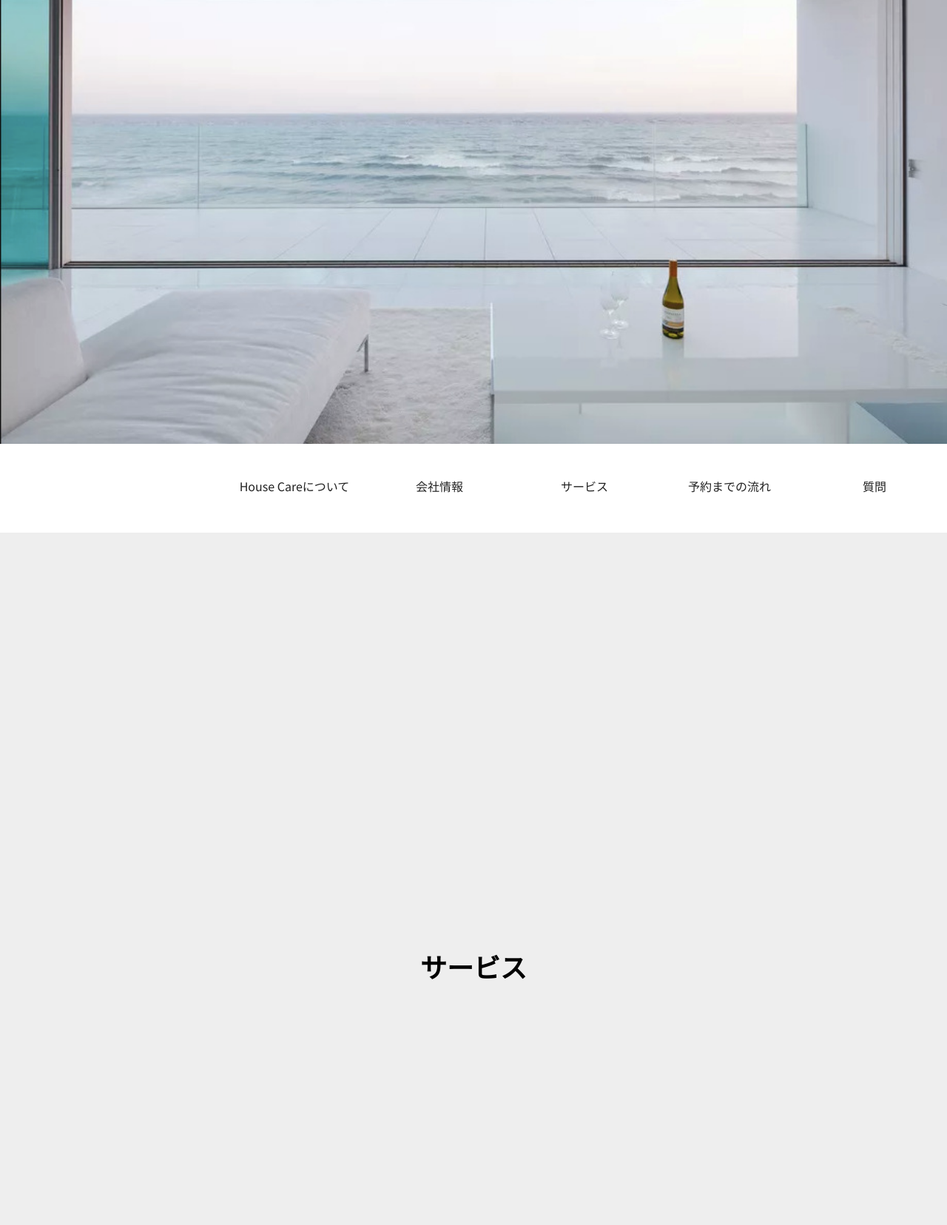
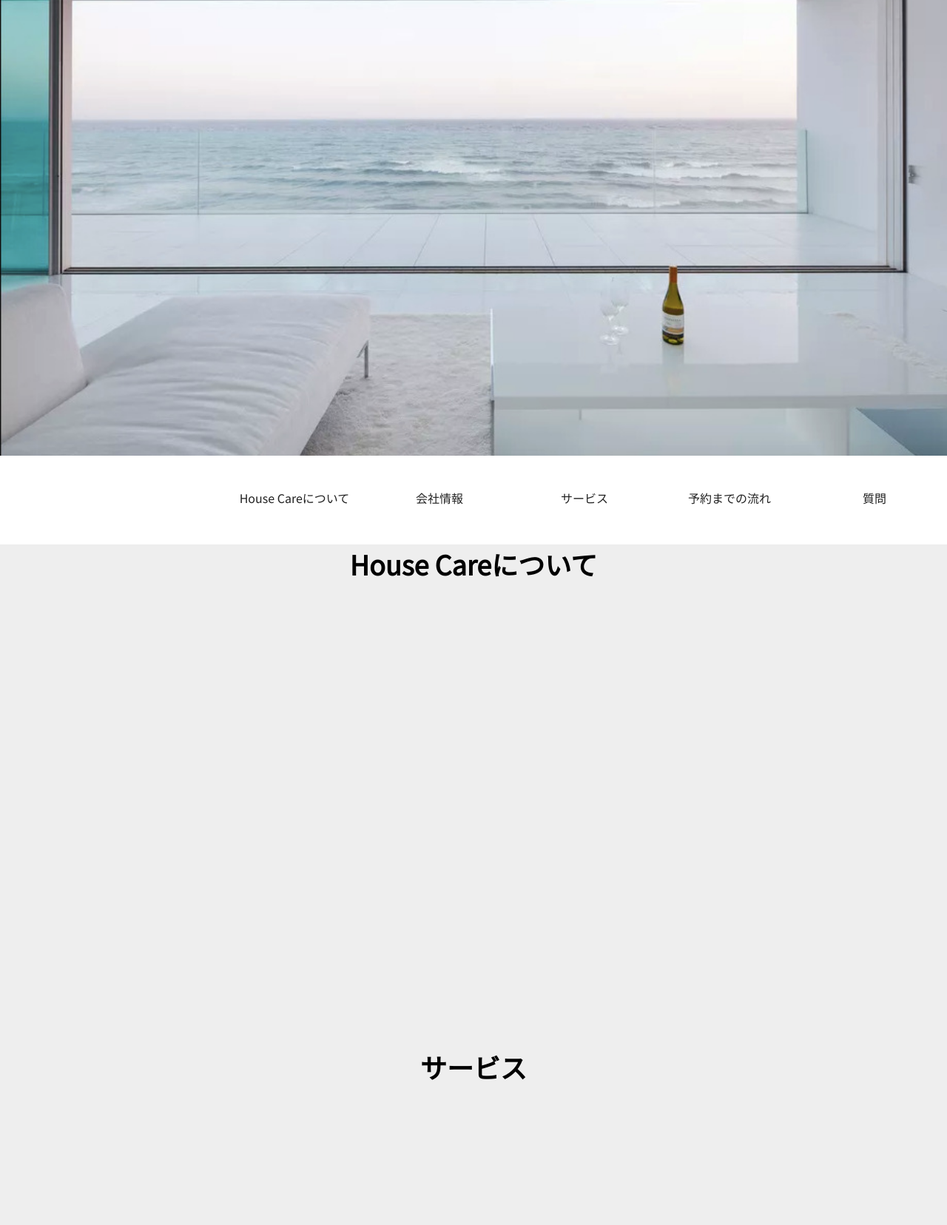
Before and after one commit to blueletter123456789/test, a PHP site: page /github/design/house_cleaning/index.html in a window 1280 px wide. Shown: the part 80-1736 px from the top of the page at 74% size. Run offline with PHP 8.4, Linux system fonts and the light colour scheme.

Commit message:
【修正】ハウスクリーニング２ 【修正】ハウスクリーニング_微調整

```diff
--- a/design/house_cleaning/CSS/style.css
+++ b/design/house_cleaning/CSS/style.css
@@ -36,7 +36,7 @@
 /*写真挿入部分*/
 .top > .top_image > .image{
 	width: 100vw;
-	height: 75vh;
+	height: 77vh;
 	background-image: url(/github/design/house_cleaning/IMG/room_image.jpg);
 	background-size: cover;
 	background-position: center;
@@ -97,6 +97,7 @@
 .about{
 	width: 100vw;
 	height: 85vh;
+	margin-top: 15vh;
 	background-color: #eeeeee;
 }
 
--- a/design/house_cleaning2/CSS/style.css
+++ b/design/house_cleaning2/CSS/style.css
@@ -160,6 +160,7 @@
     background-color: rgba(255,255,255,0.9);
     color: #555555;
 }
+
 .text-box p{
     margin: 0 0 10px;
     font-size: 40px;
```
